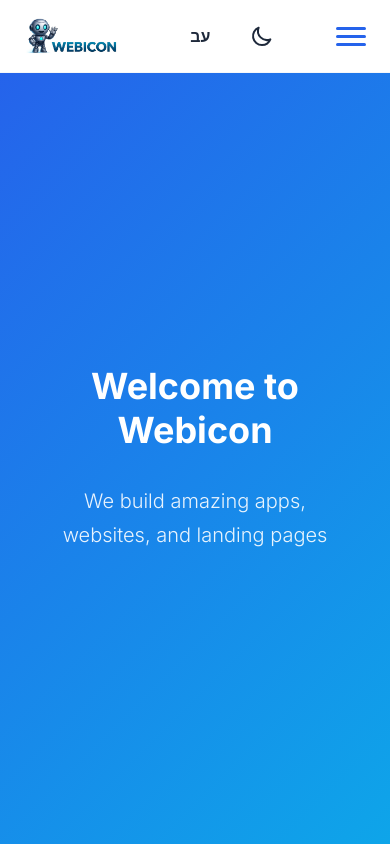
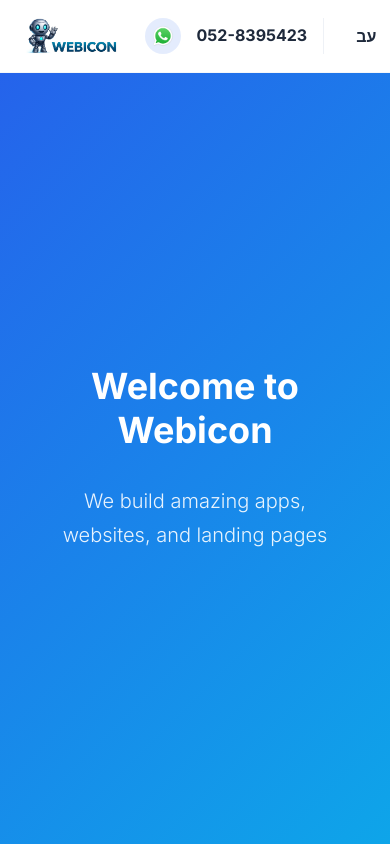
Before and after one commit to DariaRosen/Webicon, a Next.js app: page / in a window 390 px wide. Shown: the top 844 px of the page. Built offline with nearby package versions, Linux system fonts and the light colour scheme.

Commit message:
Add WhatsApp icon and phone in header

```diff
--- a/components/Header/Header.tsx
+++ b/components/Header/Header.tsx
@@ -15,6 +15,9 @@
   const [isMobileMenuOpen, setIsMobileMenuOpen] = useState(false);
   const pathname = usePathname();
   const headerRef = useRef<HTMLElement>(null);
+
+  const phoneNumber = '+972528395423';
+  const phoneDisplay = '052-8395423';
 
   const navigation: NavigationItem[] = [
     { label: t('home'), href: '/' },
@@ -88,8 +91,26 @@
           ))}
         </nav>
 
-        {/* Controls */}
+        {/* Contacts + Controls */}
         <div className={styles.controls}>
+          <div className={styles.contacts}>
+            <a
+              className={styles.whatsapp}
+              href="https://wa.me/972528395423"
+              target="_blank"
+              rel="noopener noreferrer"
+              aria-label="Open WhatsApp chat"
+            >
+              <img src="/whatsapp.webp" alt="WhatsApp" className={styles.whatsappIcon} />
+            </a>
+            <a
+              className={styles.phone}
+              href={`tel:${phoneNumber}`}
+              aria-label={language === 'en' ? 'Call us' : 'התקשרו אלינו'}
+            >
+              {phoneDisplay}
+            </a>
+          </div>
           <LanguageToggle />
           <ThemeToggle />
         </div>
--- a/components/Header/header.module.scss
+++ b/components/Header/header.module.scss
@@ -161,6 +161,77 @@
   flex-shrink: 0;
 }
 
+.contacts {
+  display: flex;
+  align-items: center;
+  gap: $spacing-sm;
+  padding-right: $spacing-sm;
+  border-right: 1px solid rgba($border-color, 0.6);
+
+  @include breakpoint(md) {
+    gap: $spacing-md;
+  }
+}
+
+.whatsapp {
+  display: inline-flex;
+  align-items: center;
+  justify-content: center;
+  width: 36px;
+  height: 36px;
+  border-radius: 50%;
+  background: rgba($primary-color, 0.12);
+  transition: all $transition-base;
+
+  &:hover {
+    background: rgba($primary-color, 0.2);
+    transform: scale(1.05);
+  }
+}
+
+.whatsappIcon {
+  width: 22px;
+  height: 22px;
+  object-fit: contain;
+  display: block;
+}
+
+:root[data-theme='dark'] {
+  .contacts {
+    border-right: 1px solid rgba($border-color-dark, 0.6);
+  }
+
+  .whatsapp {
+    background: rgba($primary-color-dark, 0.15);
+
+    &:hover {
+      background: rgba($primary-color-dark, 0.25);
+    }
+  }
+}
+
+.phone {
+  font-size: $fs-base;
+  font-weight: 700;
+  color: $text-dark;
+  white-space: nowrap;
+  transition: color $transition-fast;
+
+  &:hover {
+    color: $primary-color;
+  }
+}
+
+:root[data-theme='dark'] {
+  .phone {
+    color: $text-dark-dark;
+
+    &:hover {
+      color: $primary-color-dark;
+    }
+  }
+}
+
 .mobileMenuButton {
   @include button-reset;
   display: flex;
```
Also changed, not shown: public/whatsapp.webp (added).
